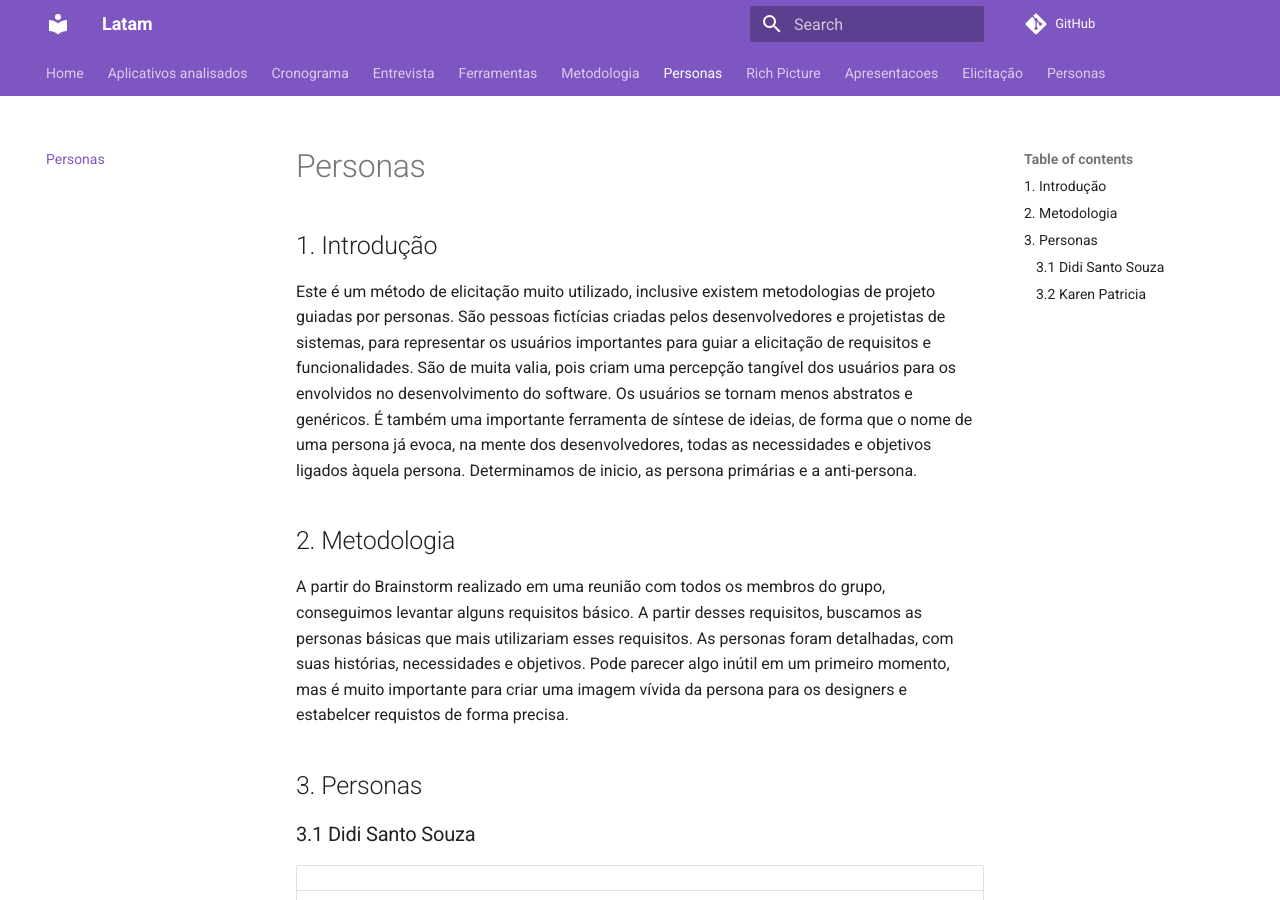
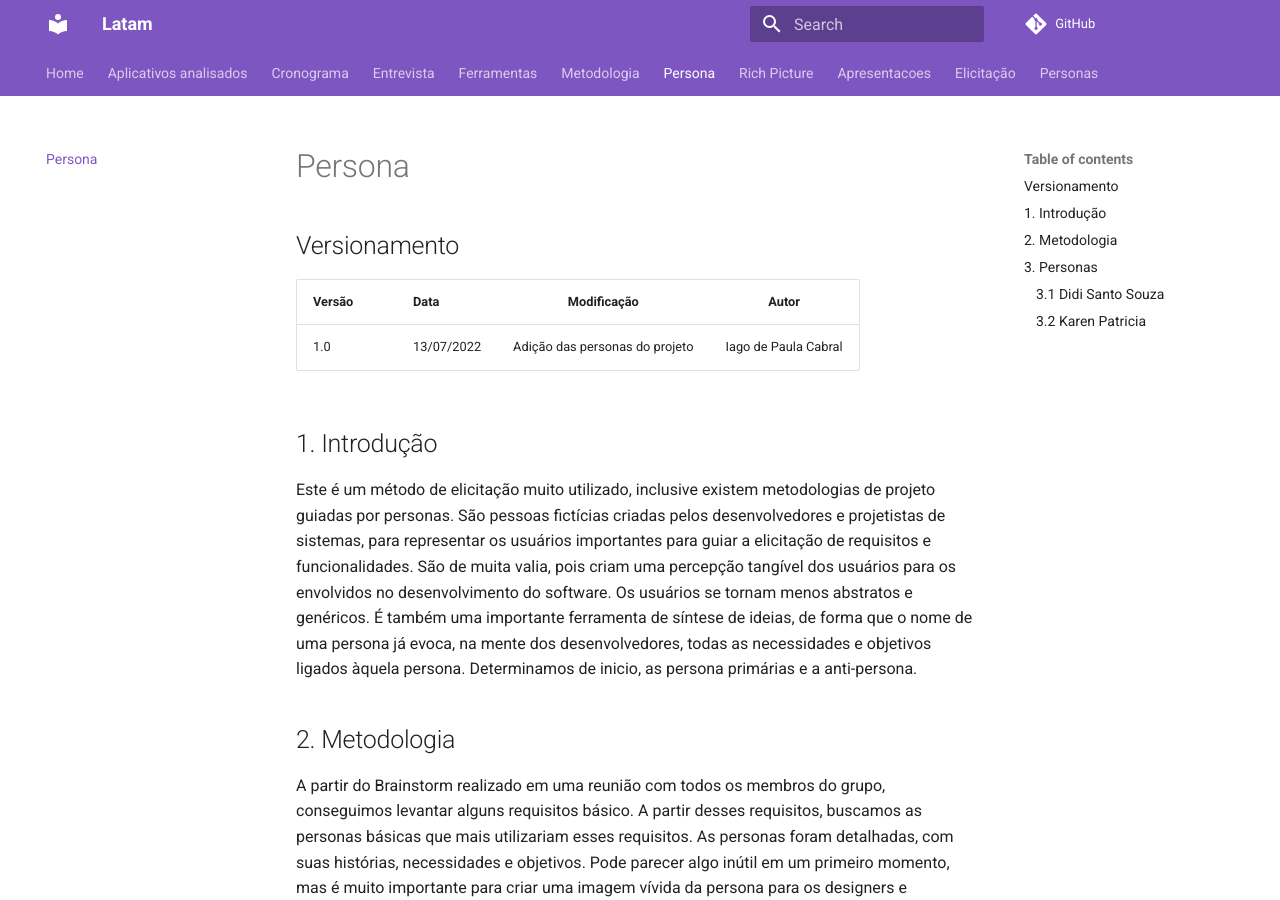
Before and after one commit to Requisitos-de-Software/2022.1-TikTok, an MkDocs documentation site: the page built from docs/personas.md, in a window 1280 px wide and 900 px high. Built offline with MkDocs 1.6.1 and Material for MkDocs 9.7.7, drawn with Linux system fonts in a browser that asks for light colours; comment, search, counter and statistics services are not loaded.

Commit message:
#26 - Adição do versionamento

```diff
--- a/docs/personas.md
+++ b/docs/personas.md
@@ -1,4 +1,10 @@
-# Personas
+# Persona
+
+## Versionamento
+| Versão | Data | Modificação | Autor |
+|-|-|:-:|:-:|
+| 1.0 | 13/07/2022 | Adição das personas do projeto | Iago de Paula Cabral |
+
 
 ## 1. Introdução
   Este é um método de elicitação muito utilizado, inclusive existem metodologias de projeto guiadas por personas. São pessoas fictícias criadas pelos desenvolvedores e projetistas de sistemas, para representar os usuários importantes para guiar a elicitação de requisitos e funcionalidades. São de muita valia, pois criam uma percepção tangível dos usuários para os envolvidos no desenvolvimento do software. Os usuários se tornam menos abstratos e genéricos. É também uma importante ferramenta de síntese de ideias, de forma que o nome de uma persona já evoca, na mente dos desenvolvedores, todas as necessidades e objetivos ligados àquela persona. Determinamos de inicio, as persona primárias e a anti-persona.
@@ -19,7 +25,8 @@ A partir do Brainstorm realizado em uma reunião com todos os membros do grupo,
 |**Habilidades**|Didi Souza, como professor, sempre se interessou muito em aprender novas habilidades, sempre se desafiando a conhecer e aprender.
 |**Tarefas**| Todos os dias, Didi entra no tik tok e utiliza o aplicativo por alguns minutos para fixar o que entendeu sobre e aprender novas tecnologias que o app tem a oferecer.
 |**Relacionamentos**| Didi se relaciona principalmente com sua esposa e seus dois filhos. Secundariamente, Didi se relaciona com seus ex-amigos de trabalhos.
-|**Expectivativas**| Didi espera enteder todos os funcionamentos do Tik Tok e ser um usuario pleno até o final do ano.
+|**Expectivativas**| Didi espera enteder todos os funcionamentos do Tik Tok e ser um usuario pleno até o final do ano.|
+
 <br><br><br>
 
 ### 3.2 Karen Patricia
@@ -33,5 +40,6 @@ A partir do Brainstorm realizado em uma reunião com todos os membros do grupo,
 |**Habilidades**|Karen Patricia sempre possuiu um talento nato para artes e artesanatos, além de, ser apaixonada por musica, aprendeu a tocar piano com 15 anos e atualmente ja sabe tocar 4 instrumentos musicais.
 |**Tarefas**| Todos os dias, Karen estuda para sua graduação e tenta ao maximo estudar teatro, pois tem o sonho de ser uma atriz principal em uma peça da Broadway, alem disso, Karen estuda diariamente instrumentos musicais, para aperfeiçoar suas habilidades como instrumentista.
 |**Relacionamentos**| Karen se relacionamenta principalmente com seus amigos e colegas da compania de artes, gosta de falar sobre assuntos que envolva danças e teatro.
-|**Expectivativas**| Karen Patricia tem como expectitativa atua como atriz principal em uma peça da BroadWay e conseguir tocar 10 instrumentos musicais.
+|**Expectivativas**| Karen Patricia tem como expectitativa atua como atriz principal em uma peça da BroadWay e conseguir tocar 10 instrumentos musicais.|
+
 <br><br><br>
```
